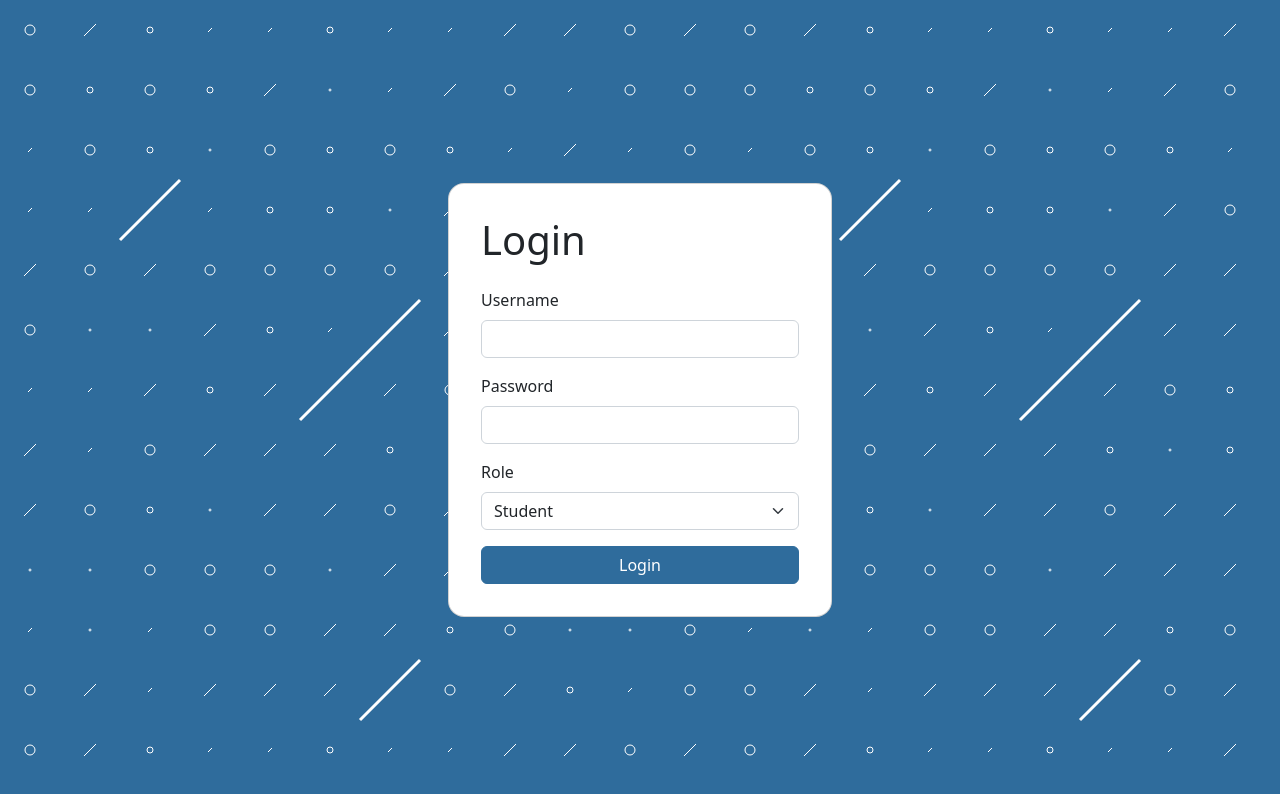
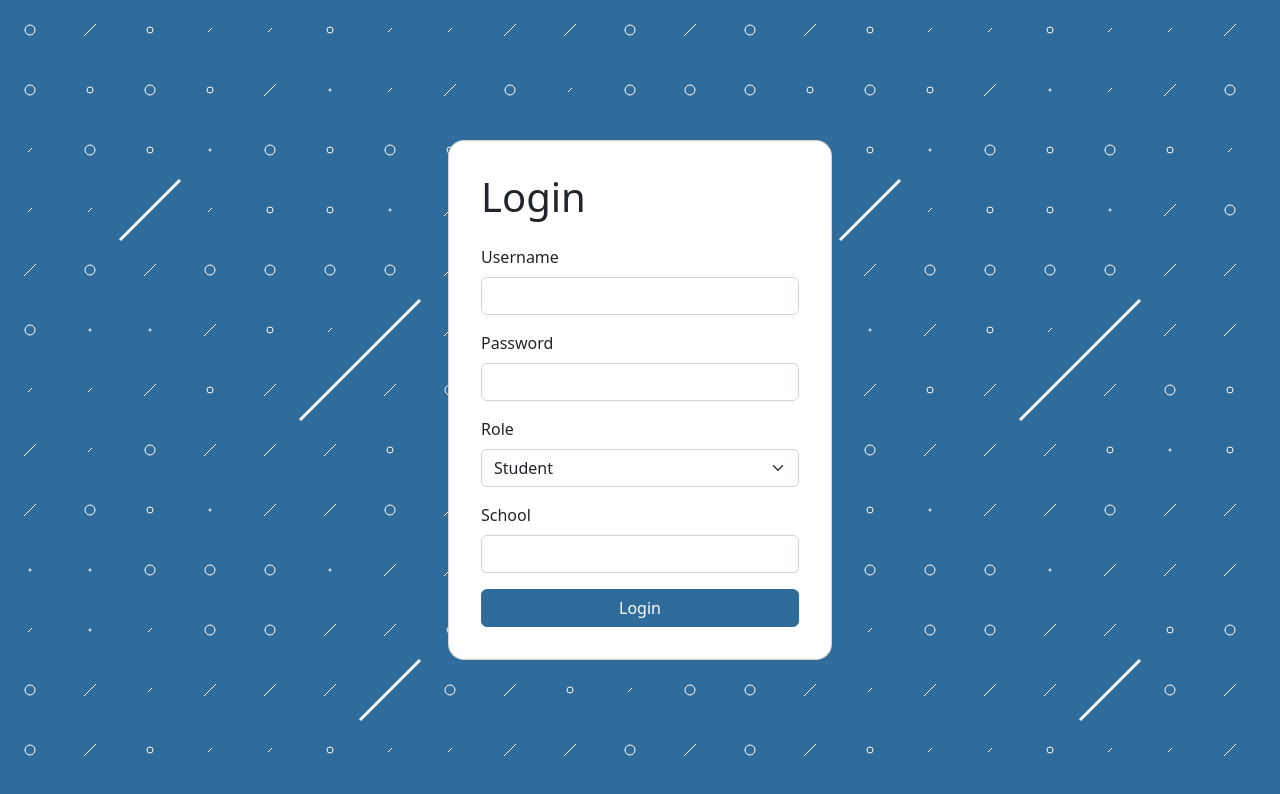
Before and after one commit to profertis/profertis, a SvelteKit app in the folder frontend/: page / in a window 1280 px wide. Shown: the top 794 px of the page. Built offline with nearby package versions, Linux system fonts and the light colour scheme.

Commit message:
add school section, disable autocomplete

```diff
--- a/frontend/src/routes/+page.svelte
+++ b/frontend/src/routes/+page.svelte
@@ -2,6 +2,7 @@
 	export let type: 'student' | 'teacher' | 'admin' = 'student';
 	export let username = '';
 	export let password = '';
+	export let school = '';
 </script>
 
 <div class="d-flex align-items-center justify-content-center vh-100">
@@ -11,7 +12,7 @@
 			<form>
 				<div class="mb-3">
 					<label for="username" class="form-label">Username</label>
-					<input type="text" class="form-control" bind:value={username} id="username" required aria-required="true"/>
+					<input autocomplete="off" type="text" class="form-control" bind:value={username} id="username" required aria-required="true"/>
 				</div>
 				<div class="mb-3">
 					<label for="password" class="form-label">Password</label>
@@ -24,6 +25,10 @@
 						<option value="teacher">Teacher</option>
 						<option value="admin">Administrator</option>
 					</select>
+				</div>
+				<div class="mb-3">
+					<label for="district" class="form-label">School</label>
+					<input type="text" class="form-control" bind:value={school} id="district" required aria-required="true" autocomplete="off"/>
 				</div>
 				<button class="btn btn-primary w-100" type="submit">Login</button>
 			</form>
```
